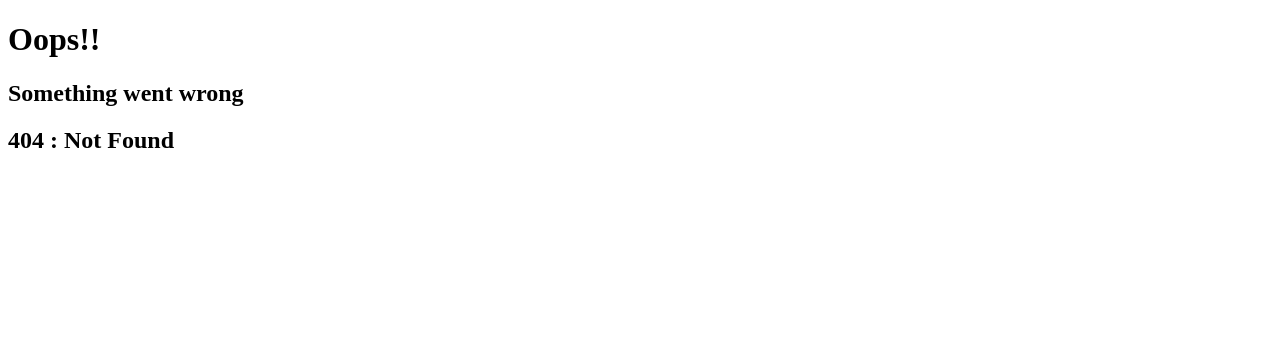
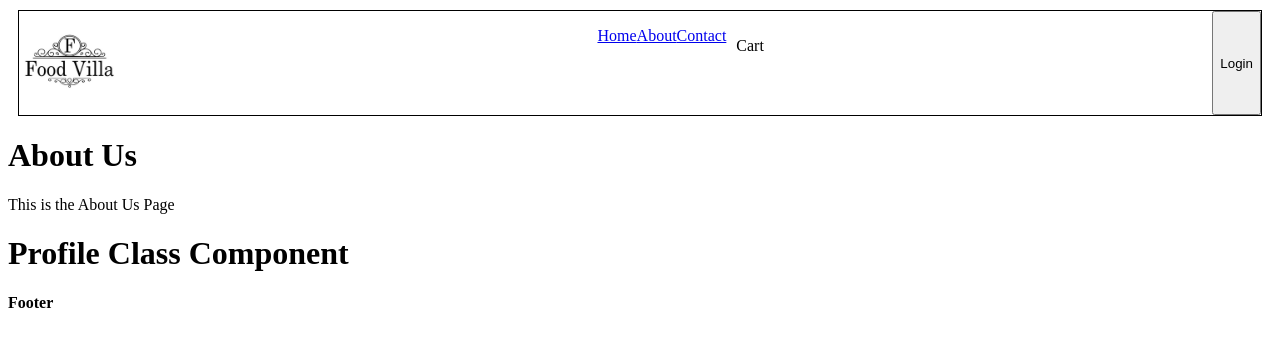
Before and after one commit to iankitvarshney/react-practice, a React (Vite) app: page /about/profile in a window 1280 px wide. Before the commit this address had no page. Shown: the top 346 px of the page. Built offline with nearby package versions, Linux system fonts and the light colour scheme.

Commit message:
created profile class based component

```diff
--- a/src/components/About.js
+++ b/src/components/About.js
@@ -1,10 +1,26 @@
-const About = () => {
+import Profile from "./ProfileClass";
+import React from "react";
+
+class About extends React.Component {
+  constructor(props) {
+    super(props);
+    // console.log("parent-constructor");
+  }
+
+  componentDidMount() {
+    // console.log("parent-componentDidMount");
+  }
+
+  render() {
+    // console.log("parent-render");
     return (
       <div>
         <h1>About Us</h1>
         <p>This is the About Us Page</p>
+        <Profile />
       </div>
     );
-};
+  }
+}
 
 export default About;
--- /dev/null
+++ b/src/components/Profile.js
@@ -0,0 +1,25 @@
+import { useState, useEffect } from "react";
+
+const Profile = () => {
+  useEffect(() => {
+    // setInterval(() => {
+    //   console.log("Hello React");
+    // }, 1000);
+
+    return () => {
+      // console.log("useEffect return");
+    };
+
+    // console.log("useEffect");
+  }, []);
+
+  // console.log("render");
+
+  return (
+    <div>
+      <h1>Profile Component</h1>
+    </div>
+  );
+};
+
+export default Profile;
--- /dev/null
+++ b/src/components/ProfileClass.js
@@ -0,0 +1,41 @@
+import React from "react";
+
+class Profile extends React.Component {
+  constructor(props) {
+    super(props);
+
+    this.state = {};
+
+    // console.log(this.props.name + " constructor");
+  }
+
+  componentDidMount() {
+    // this.timer = setInterval(() => {
+    //   console.log("Hello React");
+    // }, 1000);
+    // console.log(this.props.name + " componentDidMount");
+  }
+
+  componentDidUpdate(prevProps, prevState) {
+    // if (this.state.count !== prevState.count) {
+    // }
+    // console.log("componentDidUpdate");
+  }
+
+  componentWillUnmount() {
+    // clearInterval(this.timer);
+    // console.log("componentWillUnmount");
+  }
+
+  render() {
+    // console.log(this.props.name + " render");
+
+    return (
+      <div>
+        <h1>Profile Class Component</h1>
+      </div>
+    );
+  }
+}
+
+export default Profile;
```
Also changed, not shown: src/App.js (+7 -0 lines). Lines whose indentation alone changed are shown as unchanged.
